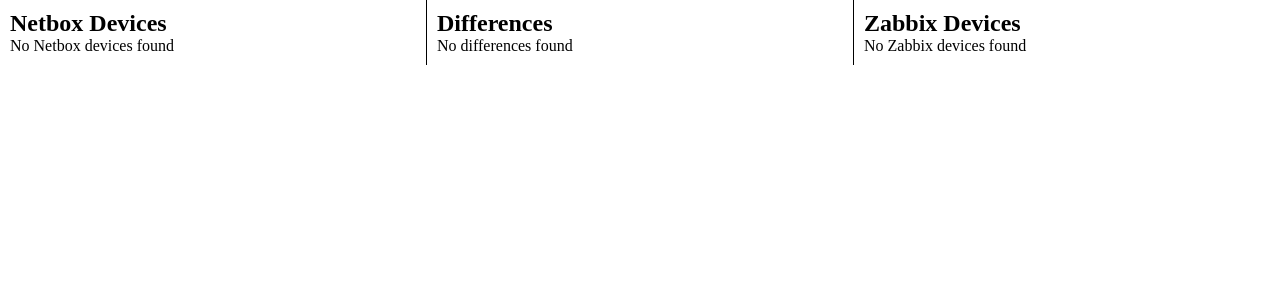
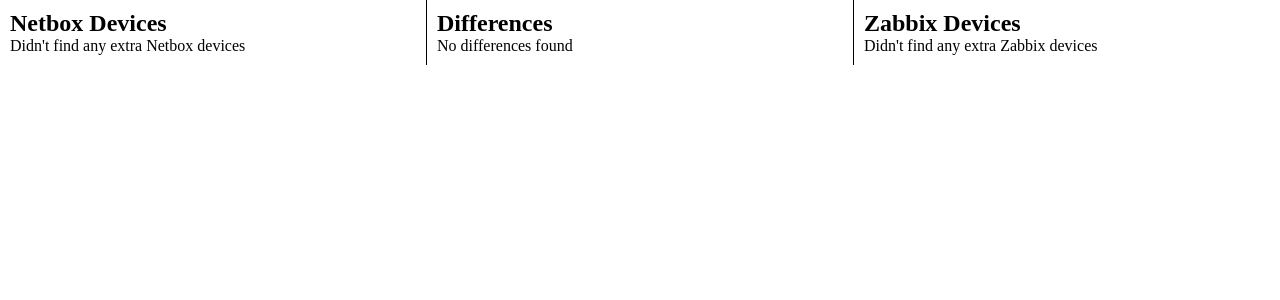
Before and after one commit to LukacMatej/netbox_zabbix_comparator, a FastAPI app: template templates/compare_output.html in a window 1280 px wide. Shown: the top 300 px of the page. Run offline with FastAPI, Linux system fonts and the light colour scheme; the template is opened without the code that fills it, so the values that code supplies are empty; parts of the project's set-up code (start-up, migrations or seed data) failed here and were passed over.

Commit message:
Changed message for no netbox devices found

```diff
--- a/templates/compare_output_content.html
+++ b/templates/compare_output_content.html
@@ -138,7 +138,7 @@
 			{% endfor %}
 		</div>
 		{% else %}
-		<div>No Netbox devices found</div>
+		<div>Didn't find any extra Netbox devices</div>
 		{% endif %}
 	</div>
 
@@ -261,7 +261,7 @@
 			{% endfor %}
 		</div>
 		{% else %}
-		<div>No Zabbix devices found</div>
+		<div>Didn't find any extra Zabbix devices</div>
 		{% endif %}
 	</div>
 </div>
```
